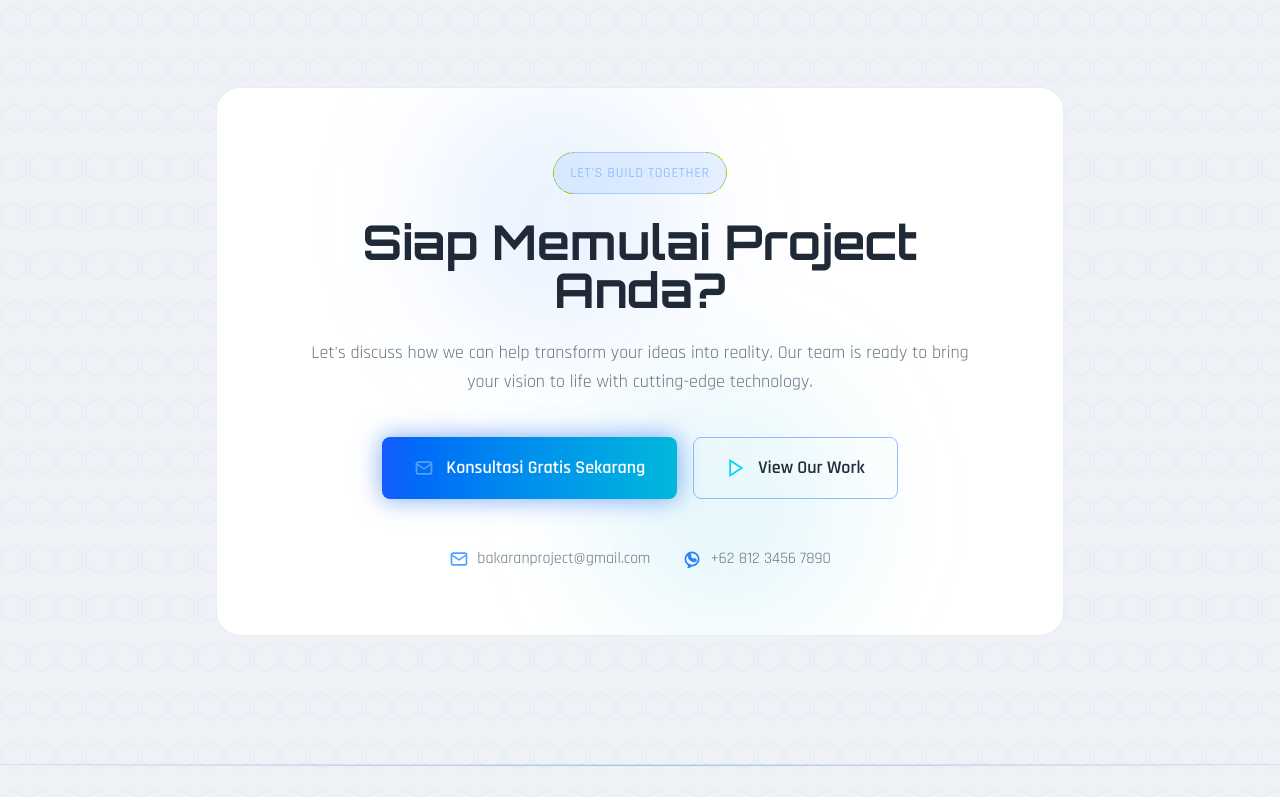
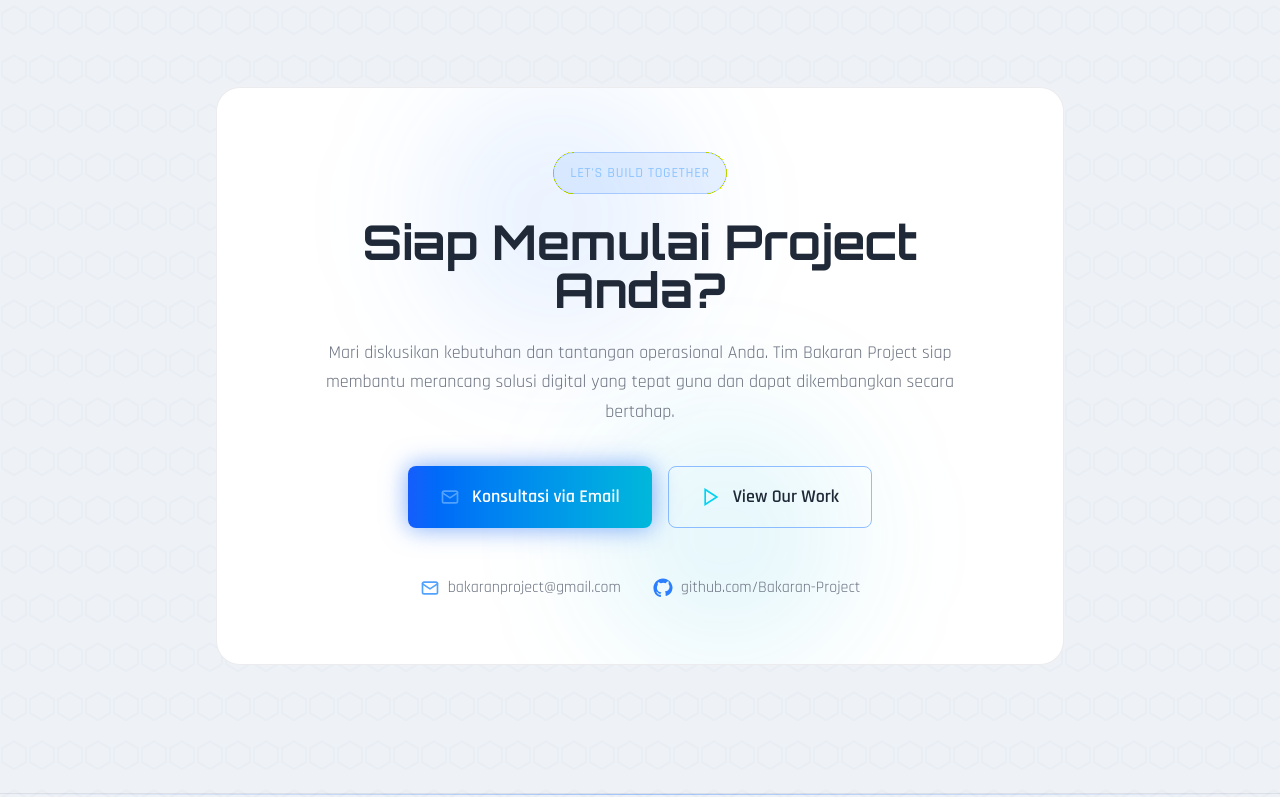
Before and after one commit to yogawillyutomo/webbp, a Next.js app: page / in a window 1280 px wide. Shown: the part 3973-4770 px from the top of the page. Built offline with nearby package versions, Linux system fonts and the light colour scheme.

Commit message:
fix(trust): remove placeholder contact channels

```diff
--- a/src/features/contact/ContactSection.jsx
+++ b/src/features/contact/ContactSection.jsx
@@ -1,12 +1,10 @@
 "use client";
+
 import { useEffect, useRef, useState } from "react";
-import {
-  EmailIcon,
-  WhatsAppIcon
-} from "@/shared/icons/TechIcons";
+import { EmailIcon, GitHubIcon } from "@/shared/icons/TechIcons";
+import { SITE } from "@/config/site";
 
 export default function Contact() {
-
   const ref = useRef(null);
   const [visible, setVisible] = useState(false);
 
@@ -20,7 +18,7 @@ useEffect(() => {
         entries.forEach((entry) => {
           if (entry.isIntersecting) {
             setVisible(true);
-          observer.unobserve(entry.target); // penting
+            observer.unobserve(entry.target);
           }
         });
       },
@@ -48,14 +46,12 @@ useEffect(() => {
 
   return (
     <section id="contact" className="py-32 relative">
-
-      {/* TOP LINE */}
-      <div className="absolute left-0 right-0 top-0 h-px
+      <div
+        className="absolute left-0 right-0 top-0 h-px
         bg-gradient-to-r from-transparent via-blue-500/40 to-transparent"
       />
 
       <div className="max-w-4xl mx-auto px-6">
-
         <div
           ref={ref}
           className={`
@@ -68,16 +64,16 @@ useEffect(() => {
             ${visible ? "opacity-100 translate-y-0" : "opacity-0 translate-y-6"}
           `}
         >
-
           <div className="absolute inset-0 pointer-events-none overflow-hidden">
             <div className="absolute top-0 left-1/4 w-64 h-64 bg-blue-500/10 rounded-full blur-3xl" />
             <div className="absolute bottom-0 right-1/4 w-64 h-64 bg-cyan-500/10 rounded-full blur-3xl" />
           </div>
+
           <div className="relative z-10">
-
-
-            <div className="inline-block px-4 py-2 rounded-full
-              border border-blue-500/30 bg-blue-500/10 mb-6">
+            <div
+              className="inline-block px-4 py-2 rounded-full
+              border border-blue-500/30 bg-blue-500/10 mb-6"
+            >
               <span className="text-blue-300 text-sm font-medium tracking-wider">
                 LET&apos;S BUILD TOGETHER
               </span>
@@ -88,14 +84,14 @@ useEffect(() => {
             </h2>
 
             <p className="text-[var(--muted-text)] text-lg mb-10 max-w-2xl mx-auto leading-relaxed">
-  Let&apos;s discuss how we can help transform your ideas into reality.
-  Our team is ready to bring your vision to life with cutting-edge technology.
+              Mari diskusikan kebutuhan dan tantangan operasional Anda. Tim
+              Bakaran Project siap membantu merancang solusi digital yang tepat
+              guna dan dapat dikembangkan secara bertahap.
             </p>
+
             <div className="flex flex-col sm:flex-row gap-4 justify-center">
-
-  {/* PRIMARY CTA */}
               <a
-    href="mailto:bakaranproject@gmail.com?subject=Inquiry%20Project"
+                href={`mailto:${SITE.email}?subject=Inquiry%20Project`}
                 className="
                   btn-cyber animate-pulse-glow
                   px-8 py-4 rounded-lg
@@ -106,11 +102,9 @@ useEffect(() => {
                 "
               >
                 <EmailIcon />
-
-    Konsultasi Gratis Sekarang
+                Konsultasi via Email
               </a>
 
-  {/* SECONDARY CTA */}
               <a
                 href="#portfolio"
                 className="
@@ -129,42 +123,35 @@ useEffect(() => {
                   stroke="currentColor"
                   strokeWidth="2"
                   viewBox="0 0 24 24"
+                  aria-hidden="true"
                 >
                   <polygon points="5 3 19 12 5 21 5 3" />
                 </svg>
-
                 View Our Work
               </a>
-
             </div>
 
             <div className="mt-12 flex flex-wrap justify-center gap-8">
-
-  {/* EMAIL */}
               <a
-  href="mailto:bakaranproject@gmail.com"
+                href={`mailto:${SITE.email}`}
                 className="flex items-center gap-2 text-[var(--muted-text)] hover:text-blue-400 transition-colors"
               >
                 <EmailIcon />
-  <span>bakaranproject@gmail.com</span>
+                <span>{SITE.email}</span>
               </a>
 
-  {/* WHATSAPP */}
               <a
-    href="https://wa.me/6281234567890"
+                href={SITE.social.github}
                 target="_blank"
                 rel="noopener noreferrer"
                 className="flex items-center gap-2 text-[var(--muted-text)] hover:text-cyan-400 transition-colors"
               >
-<WhatsAppIcon className="w-5 h-5 text-blue-500" />
-    <span>+62 812 3456 7890</span>
+                <GitHubIcon className="w-5 h-5 text-blue-500" />
+                <span>github.com/Bakaran-Project</span>
               </a>
-
-</div>
-
             </div>
           </div>
-
+        </div>
       </div>
     </section>
   );
```
Lines whose indentation alone changed are shown as unchanged.
